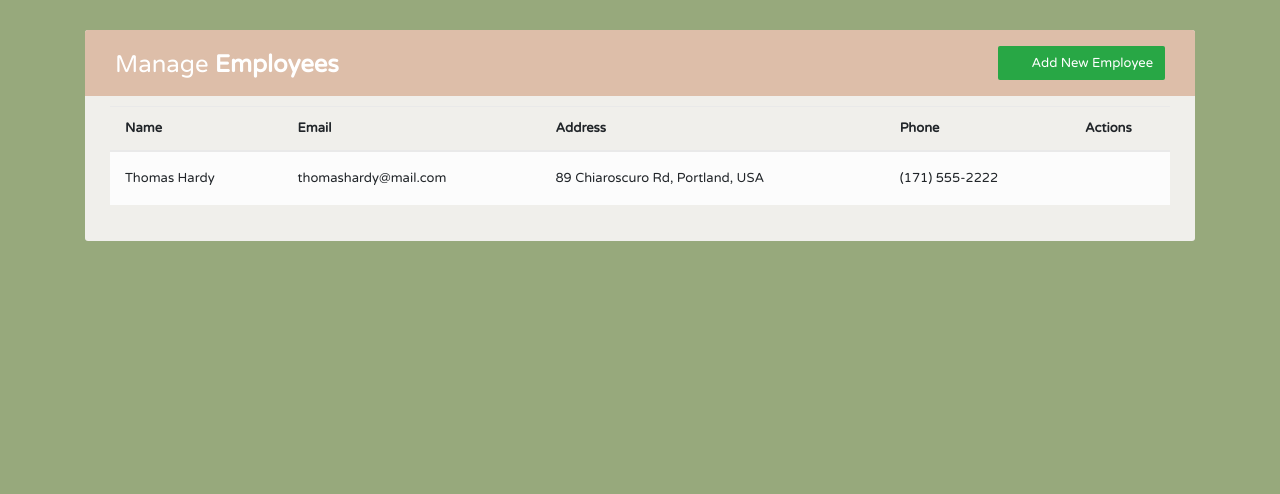
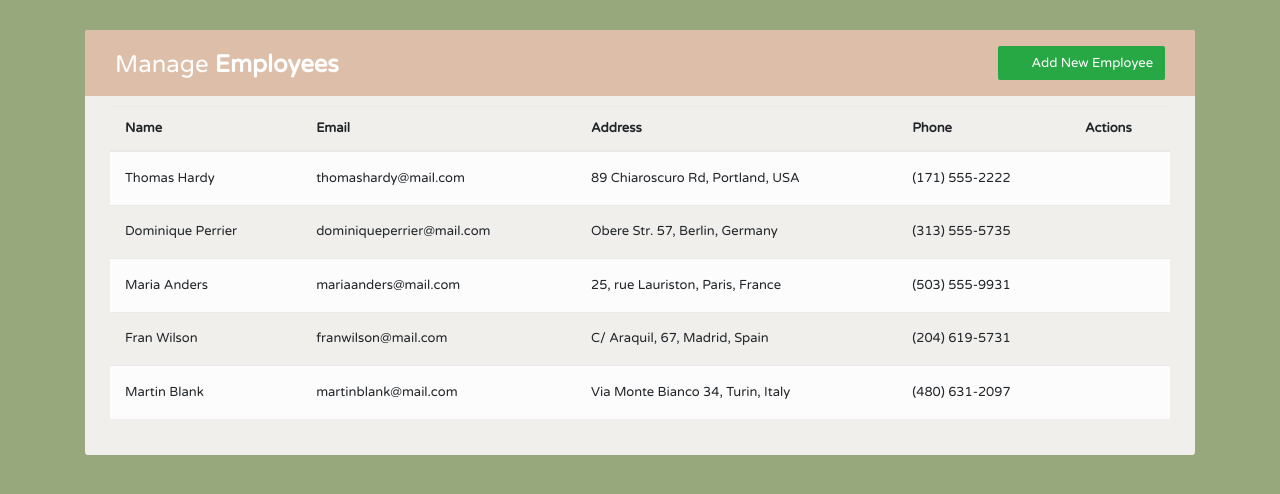
Before and after one commit to onemliceyda/manage-employee, a React (Create React App) app: page / in a window 1280 px wide. Shown: the top 494 px of the page. Built offline with nearby package versions, Linux system fonts and the light colour scheme.

Commit message:
useState function fixed.

```diff
--- a/src/components/EmployeeList.js
+++ b/src/components/EmployeeList.js
@@ -23,7 +23,7 @@ const EmployeeList = () => {
                 </tr>
             </thead>
             <tbody>
-                <Employee />
+                <Employee employees={employees}/>
             </tbody>
         </table>
     )
--- a/src/components/Empoloyee.js
+++ b/src/components/Empoloyee.js
@@ -1,17 +1,26 @@
-const Employee = () => {
+const Employee = ({employees}) => {
 
     return (
-        <tr>
-            <td>Thomas Hardy</td>
-            <td>thomashardy@mail.com</td>
-            <td>89 Chiaroscuro Rd, Portland, USA</td>
-            <td>(171) 555-2222</td>
-            <td>
-                <a href="#editEmployeeModal" className="edit" data-toggle="modal"><i className="material-icons" data-toggle="tooltip" title="Edit">&#xE254;</i></a>
-                <a href="#deleteEmployeeModal" className="delete" data-toggle="modal"><i className="material-icons" data-toggle="tooltip" title="Delete">&#xE872;</i></a>
-            </td>
-        </tr>
+        <>
+
+            {
+                employees.map((employee) => (
+                    <tr key={employee.id}>
+                        <td>{employee.name}</td>
+                        <td>{employee.email}</td>
+                        <td>{employee.address}</td>
+                        <td>{employee.phone}</td>
+                        <td>
+                            <a href="#editEmployeeModal" className="edit" data-toggle="modal"><i className="material-icons" data-toggle="tooltip" title="Edit">&#xE254;</i></a>
+                            <a href="#deleteEmployeeModal" className="delete" data-toggle="modal"><i className="material-icons" data-toggle="tooltip" title="Delete">&#xE872;</i></a>
+                        </td>
+                    </tr>
+                ))
+            }
+
+        </>
     )
+
 }
 
 
```
Also changed, not shown: src/App.js (+5 -5 lines).
